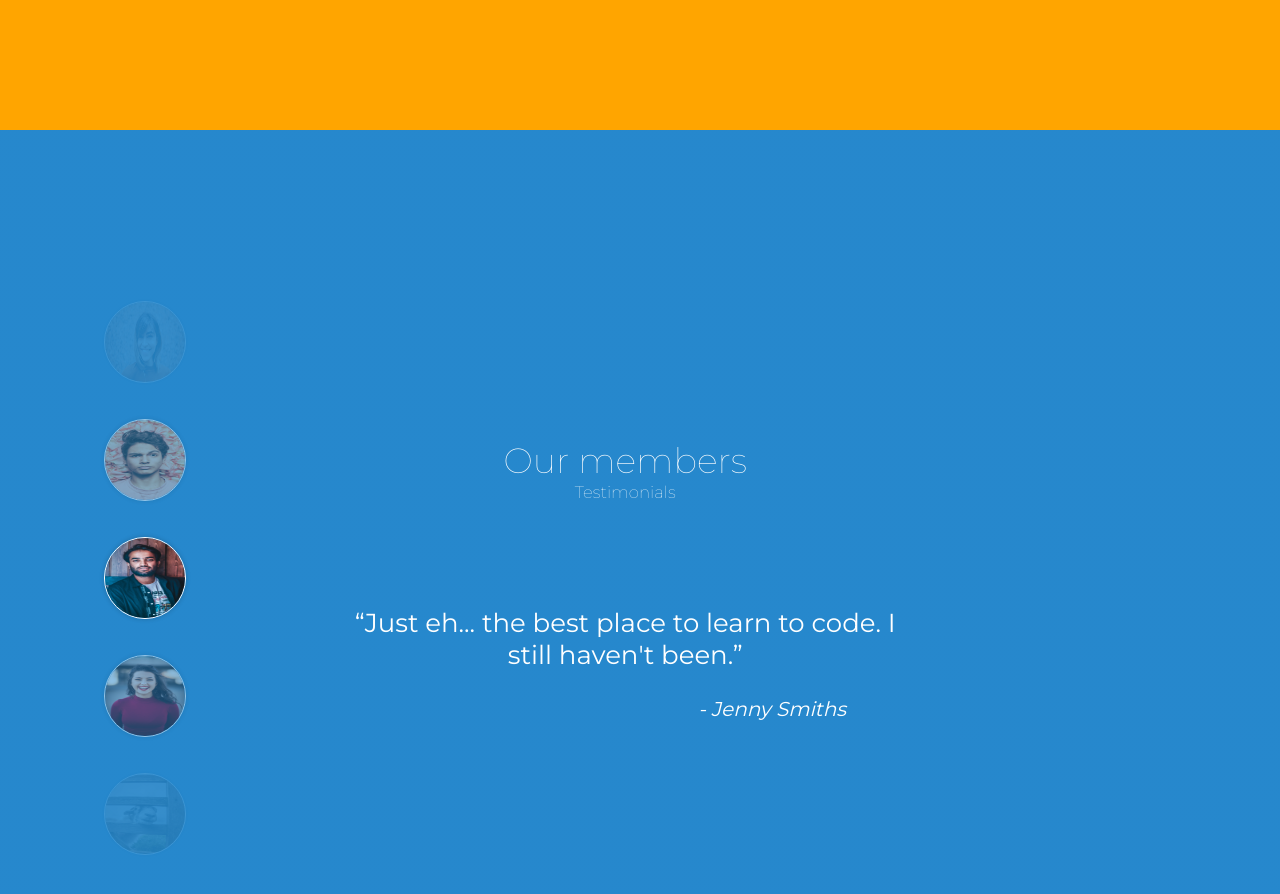
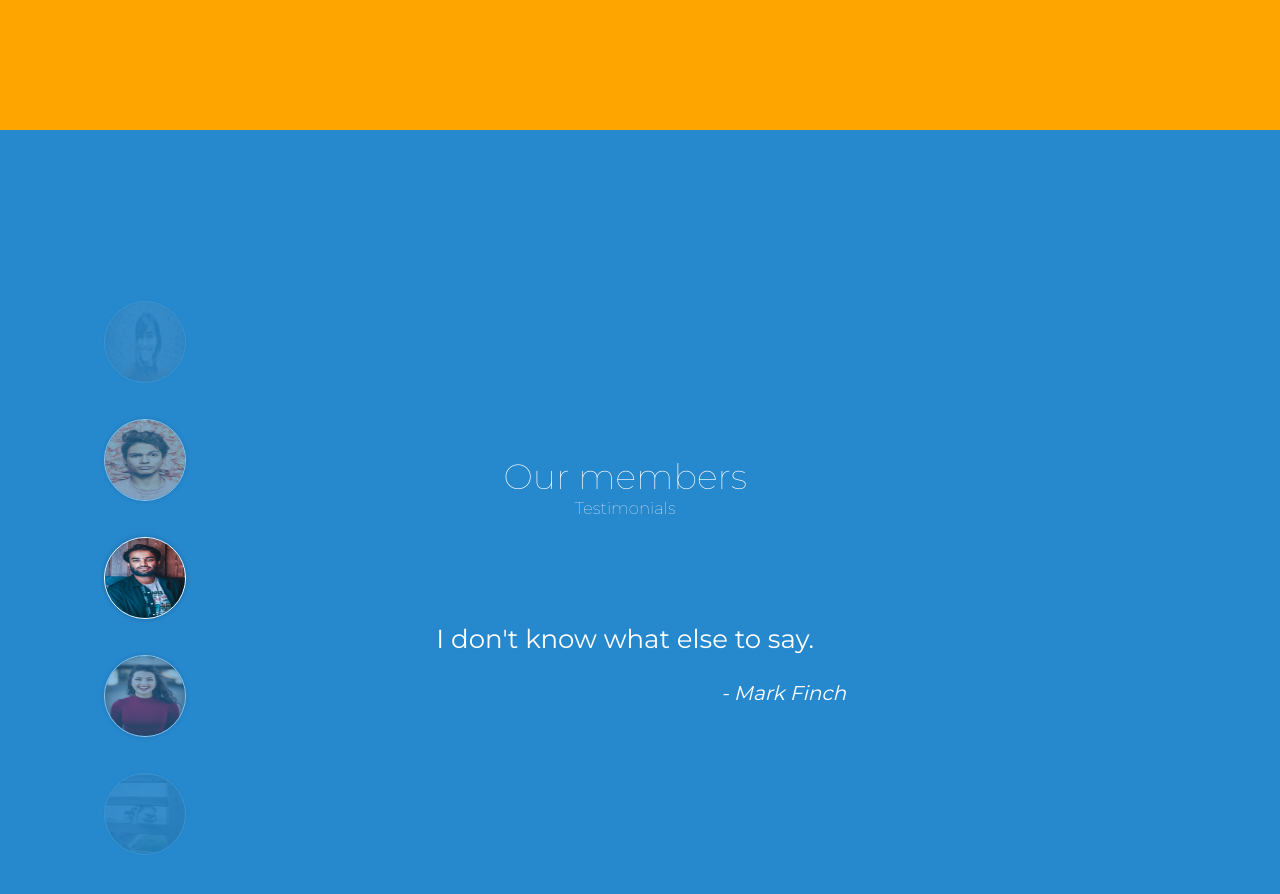
Before and after one commit to code-co-op/learning-web-development, a plain HTML site: page index.html in a window 1280 px wide. Shown: the part 2920-3814 px from the top of the page. Drawn offline with nearby package versions, Linux system fonts and the light colour scheme.

Commit message:
Dynamic testimonials

```diff
--- a/assets/js/index.js
+++ b/assets/js/index.js
@@ -29,4 +29,51 @@ $(document).ready(function() {
       manageDynamicNavigationBarColors();
       manageDynamicLinkColors();
     });
-})
+
+    function setUpTestimonials() {
+        var testimonials = [
+            {
+              'id': '#jenny-smiths__image',
+              'testimonial': 'I have no regrets! It fits my needs perfectly.',
+              'name': 'Jenny Smiths'
+            },
+            {
+              'id': '#andrew-beattie__image',
+              'testimonial': '“Just eh... the best place to learn to code. I have been.”',
+              'name': 'Andrew Beattie'
+            },
+            {
+              'id': '#mark-finch__image',
+              'testimonial': 'I don\'t know what else to say.',
+              'name': 'Mark Finch'
+            },
+            {
+              'id': '#ayesha-couch__image',
+              'testimonial': 'I just can\'t get enough of Code Co-Op. I want to get a T-Shirt with Code Co-Op on it so I can show it off to everyone.',
+              'name': 'Ayesha Couch'
+            },
+            {
+              'id': '#sheep__image',
+              'testimonial': 'Baa. Baa. Baa.',
+              'name': 'Sheep'
+            }
+        ];
+
+        var defaultTestimonial = testimonials[2];
+
+        function updateTestimonial(testimonial) {
+            $('#testimonial__quote').text(testimonial['testimonial']);
+            $('#testimonial__footer').text('- ' + testimonial['name']);
+        }
+
+        updateTestimonial(defaultTestimonial);
+
+        testimonials.forEach(function (testimonial) {
+            $(testimonial['id']).click(function () {
+                updateTestimonial(testimonial);
+            });
+        });
+    }
+
+    setUpTestimonials();
+});
--- a/index.html
+++ b/index.html
@@ -105,19 +105,19 @@
       <section id="testimonials" class="full-height-background">
         <nav id="testimonials__nav">
           <figure>
-            <img class="testimonials__faces face__focus__3" src="./assets/images/testimonialpics/pic1.jpeg" alt="Jenny Smiths testimonial">
+            <img id="jenny-smiths__image" class="testimonials__faces face__focus__3" src="./assets/images/testimonialpics/pic1.jpeg" alt="Jenny Smiths testimonial">
           </figure>
           <figure>
-            <img class="testimonials__faces face__focus__2" src="./assets/images/testimonialpics/pic2.jpeg" alt="Andrew Beattie testimonial">
+            <img id="andrew-beattie__image" class="testimonials__faces face__focus__2" src="./assets/images/testimonialpics/pic2.jpeg" alt="Andrew Beattie testimonial">
           </figure>
           <figure>
-            <img class="testimonials__faces face__focus__1" src="./assets/images/testimonialpics/pic3.jpeg" alt="Mark Finch testimonial">
+            <img id="mark-finch__image" class="testimonials__faces face__focus__1" src="./assets/images/testimonialpics/pic3.jpeg" alt="Mark Finch testimonial">
           </figure>
           <figure>
-            <img class="testimonials__faces face__focus__2" src="./assets/images/testimonialpics/pic4.jpeg" alt="Ayesha Couch testimonial">
+            <img id="ayesha-couch__image" class="testimonials__faces face__focus__2" src="./assets/images/testimonialpics/pic4.jpeg" alt="Ayesha Couch testimonial">
           </figure>
           <figure>
-            <img class="testimonials__faces face__focus__3" src="./assets/images/testimonialpics/pic5.jpeg" alt="The sheep testimonial">
+            <img id="sheep__image" class="testimonials__faces face__focus__3" src="./assets/images/testimonialpics/pic5.jpeg" alt="The sheep testimonial">
           </figure>
         </nav>
         <div id="testimonial__v__line"></div>
@@ -126,12 +126,8 @@
           <h2 id="testimonial__header__1">Our members</h2>
           <h3 id="testimonial__header__2"><sup>Testimonials</sup></h3>
           </hgroup>
-          <p id="testimonial__quote">
-          “Just eh... the best place to learn to code. I still haven't been.”
-          </p>
-          <address id="testimonial__footer">
-            - Jenny Smiths
-          </address>
+          <p id="testimonial__quote"></p>
+          <address id="testimonial__footer"></address>
         </section>
       </section>
     </main>
```
